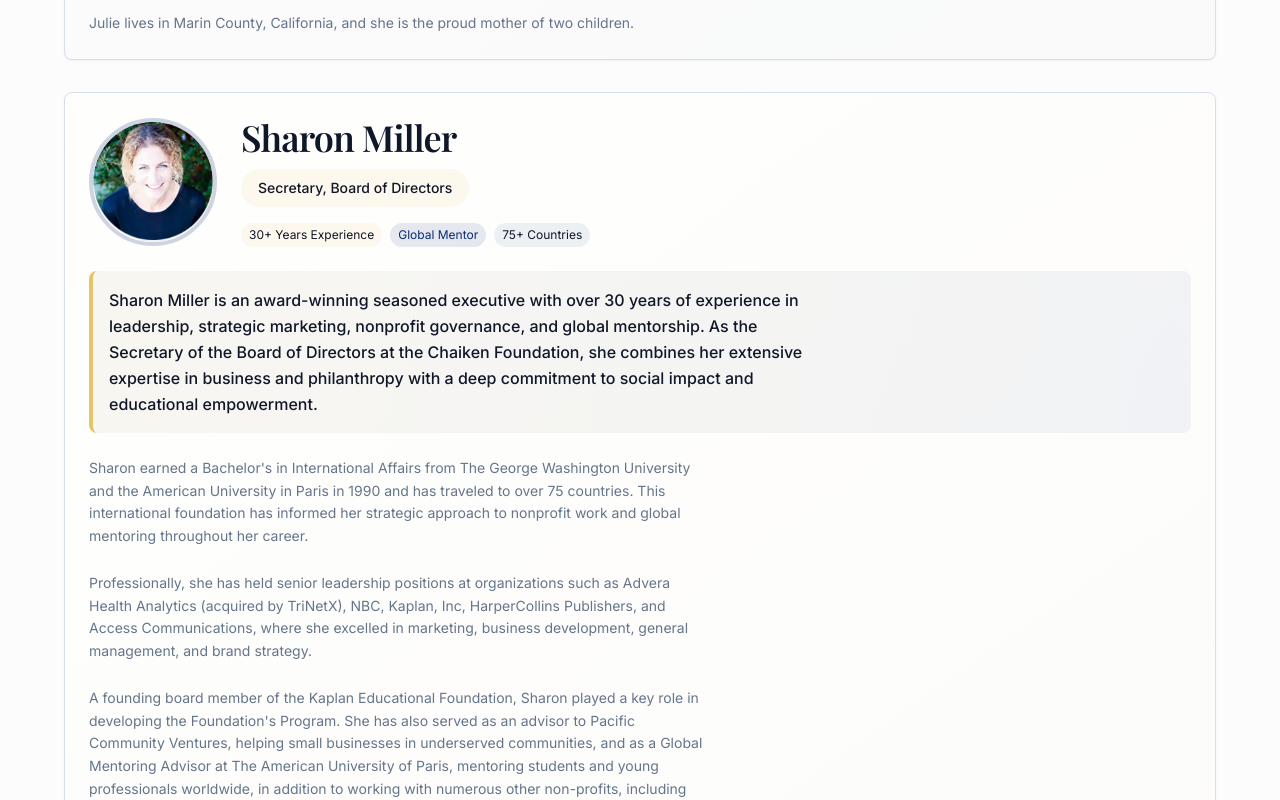
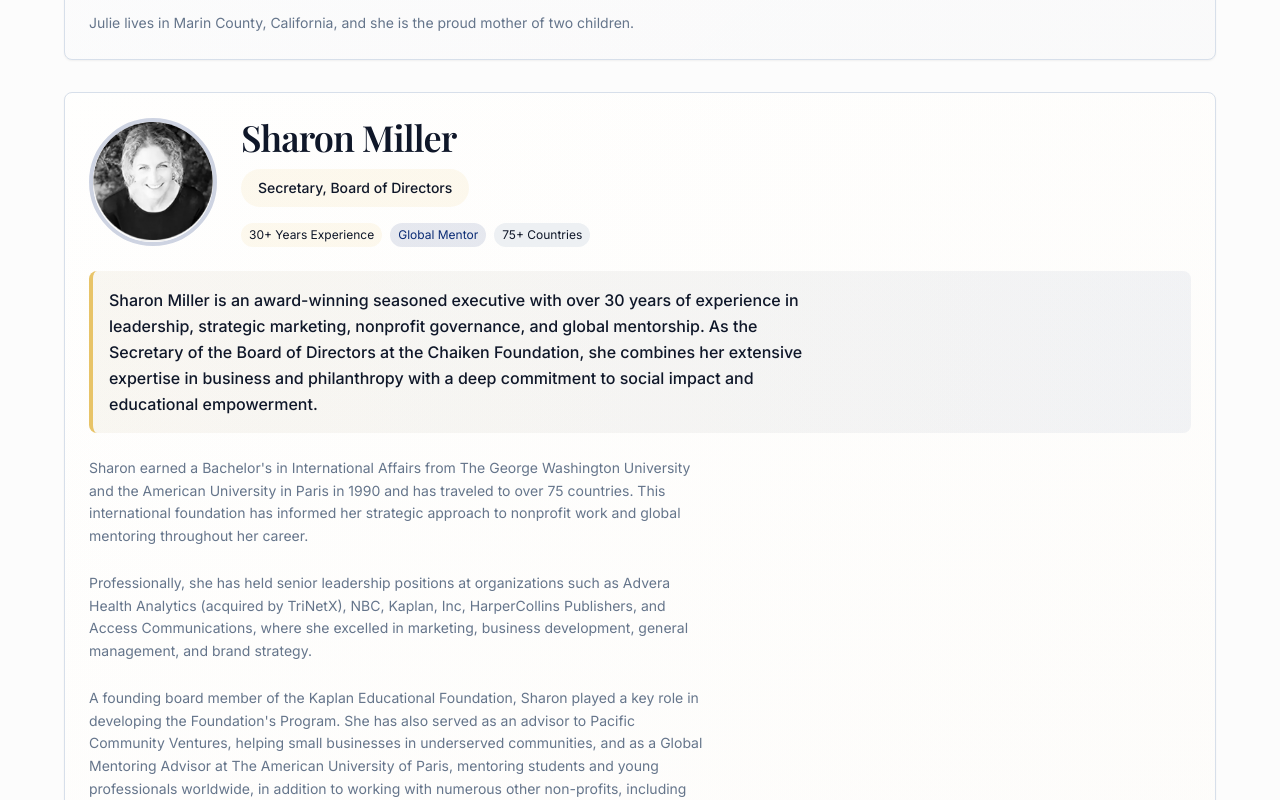
Before and after one commit to kleinwizard/chaiken-foundation-legacy, a React (Vite) app: page /board in a window 1280 px wide. Shown: the part 1180-1980 px from the top of the page. Built offline with nearby package versions, Linux system fonts and the light colour scheme.

Commit message:
Make board member photos B&W
Update Melissa Heller and Sharon Miller's photos on the Board page to be black and white.

```diff
--- a/src/pages/Board.tsx
+++ b/src/pages/Board.tsx
@@ -82,7 +82,7 @@ const Board = () => {
                         <div className="flex flex-col lg:flex-row lg:items-center gap-6">
                           {/* Profile Image Placeholder */}
                            <div className="w-32 h-32 rounded-full mx-auto lg:mx-0 flex-shrink-0 overflow-hidden border-4 border-primary/20">
-                             <img src={index === 0 ? julieImage : index === 1 ? sharonImage : melissaImage} alt={member.name} className="w-full h-full object-cover" />
+                             <img src={index === 0 ? julieImage : index === 1 ? sharonImage : melissaImage} alt={member.name} className={`w-full h-full object-cover ${index !== 0 ? 'filter grayscale' : ''}`} />
                            </div>
 
                           {/* Name and Title */}
```
